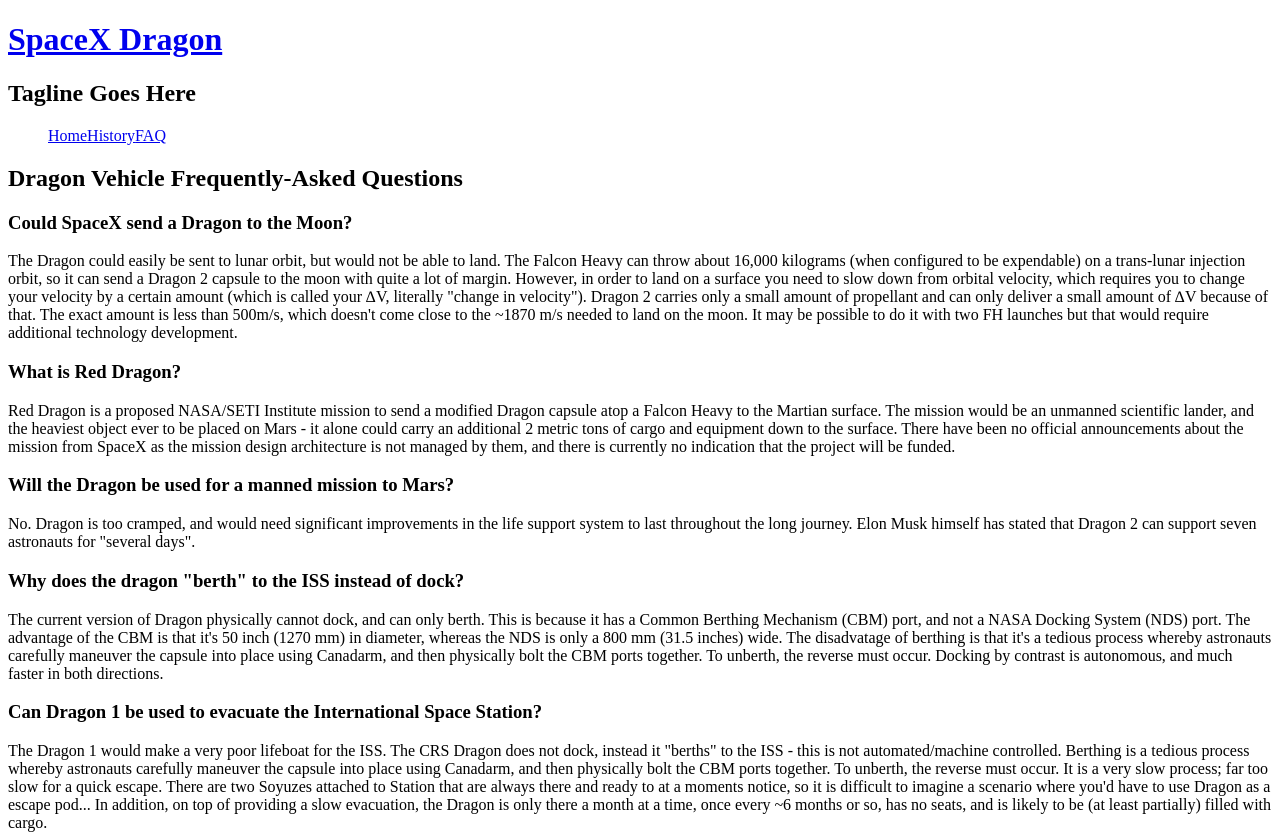
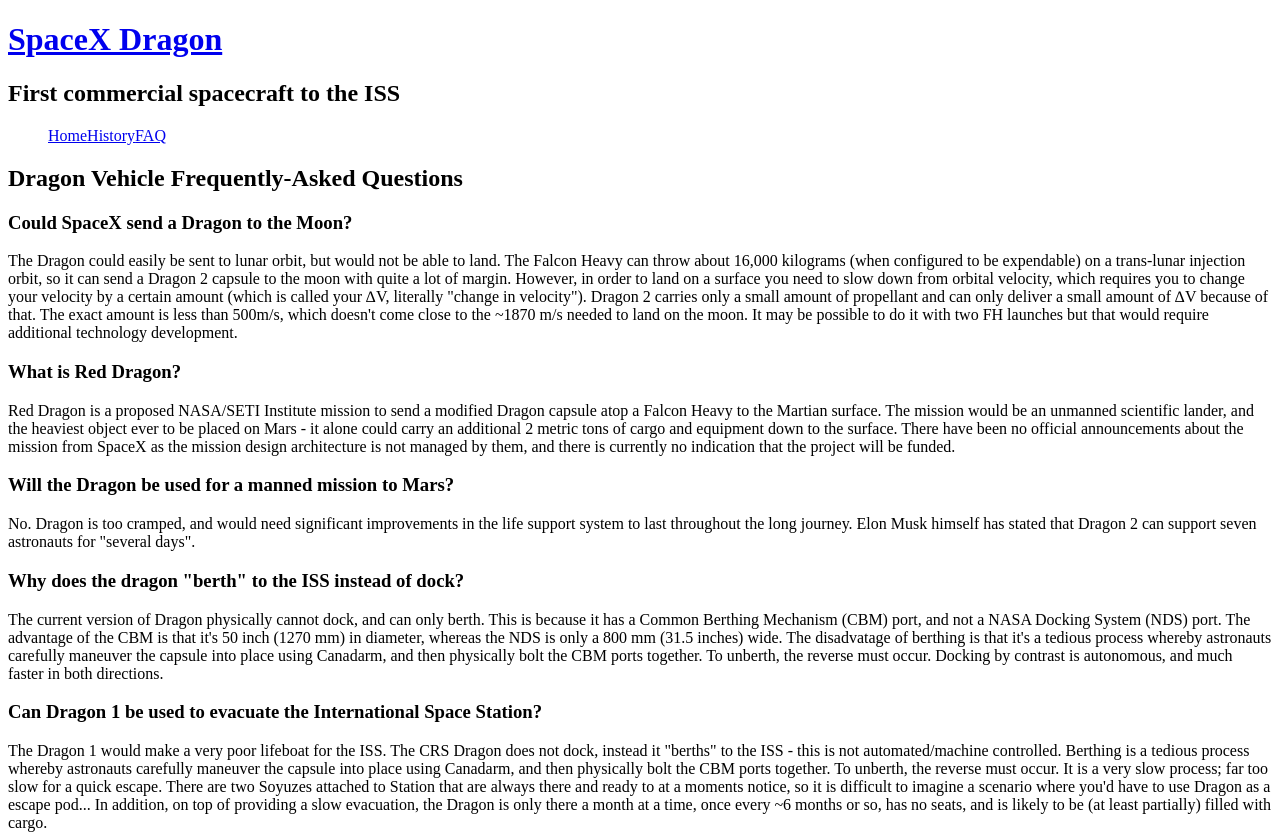
Before and after one commit to Eggert8910/ifsc-1310, a plain HTML site: page dragon/faqs.html in a window 1280 px wide. Shown: the top 835 px of the page. Drawn offline with Linux system fonts and the light colour scheme.

Commit message:
added tagline

```diff
--- a/dragon/faqs.html
+++ b/dragon/faqs.html
@@ -11,7 +11,7 @@
     <body>
         <header>
             <h1><a href="index.html">SpaceX Dragon</a></h1>
-            <h2>Tagline Goes Here</h2>
+            <h2>First commercial spacecraft to the ISS</h2>
             <nav role="navigation">
                 <ul>
                     <li><a href="index.html">Home</a></li>
```
Also changed, not shown: dragon/history.html (+1 -1 lines), dragon/index.html (+1 -1 lines).
